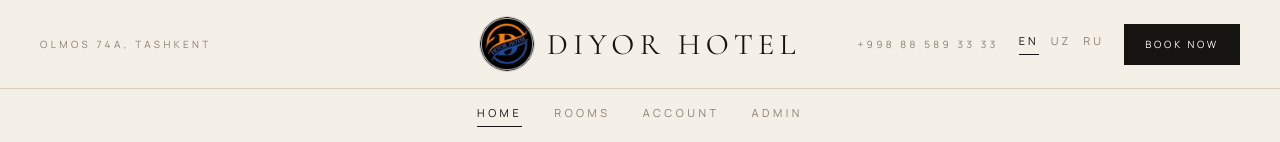
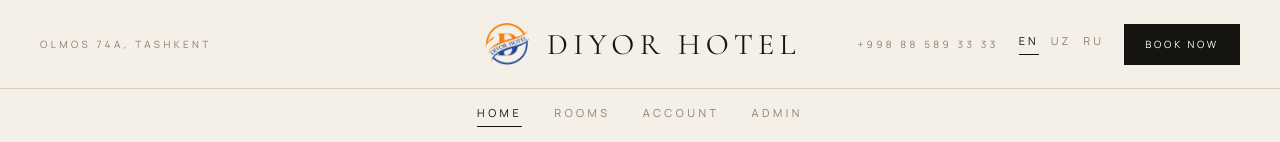
Before and after one commit to shosaidovbekzod/diyor-hotel, a Next.js app in the folder frontend/: page / in a window 1280 px wide. Shown: the top 142 px of the page. Built offline with nearby package versions, Linux system fonts and the light colour scheme; no server answers.

Commit message:
Use provided PNG logo

```diff
--- a/frontend/components/site-chrome.tsx
+++ b/frontend/components/site-chrome.tsx
@@ -28,9 +28,9 @@
             <div className="text-center md:text-left">Olmos 74A, Tashkent</div>
             <Link href="/" className="justify-self-center flex items-center gap-3 text-ink">
               <img
-                src="/diyor-logo.webp"
+                src="/diyor-logo.png"
                 alt="Diyor Tashkent Hotel logo"
-                className="h-10 w-10 rounded-full border border-[#d8cfc2] bg-white object-cover sm:h-12 sm:w-12 md:h-14 md:w-14"
+                className="h-10 w-auto object-contain sm:h-12 md:h-14"
               />
               <span className="font-display text-[20px] tracking-[0.14em] sm:text-[24px] sm:tracking-[0.18em] md:text-[30px]">
                 DIYOR HOTEL
@@ -76,9 +76,9 @@
             <div className="section-label">DIYOR HOTEL</div>
             <div className="mt-4 flex flex-col items-start gap-4 sm:flex-row sm:items-center">
               <img
-                src="/diyor-logo.webp"
+                src="/diyor-logo.png"
                 alt="Diyor Tashkent Hotel logo"
-                className="h-14 w-14 rounded-full border border-[#d8cfc2] bg-white object-cover sm:h-16 sm:w-16"
+                className="h-14 w-auto object-contain sm:h-16"
               />
               <h2 className="max-w-2xl font-display text-3xl leading-[0.98] text-ink sm:text-4xl">
                 {copy.footer.tagline}
```
Also changed, not shown: frontend/public/diyor-logo.png (added).
